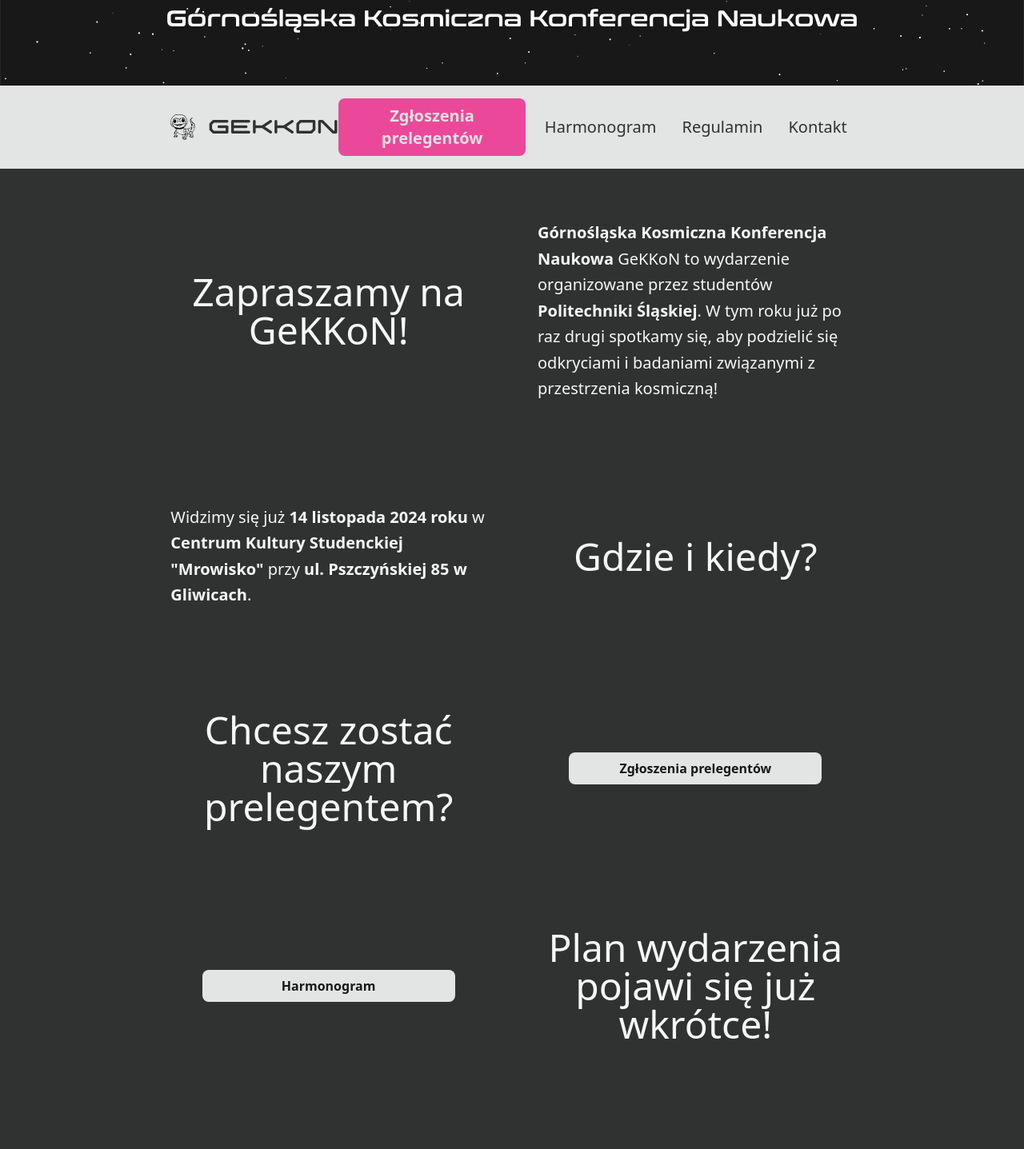
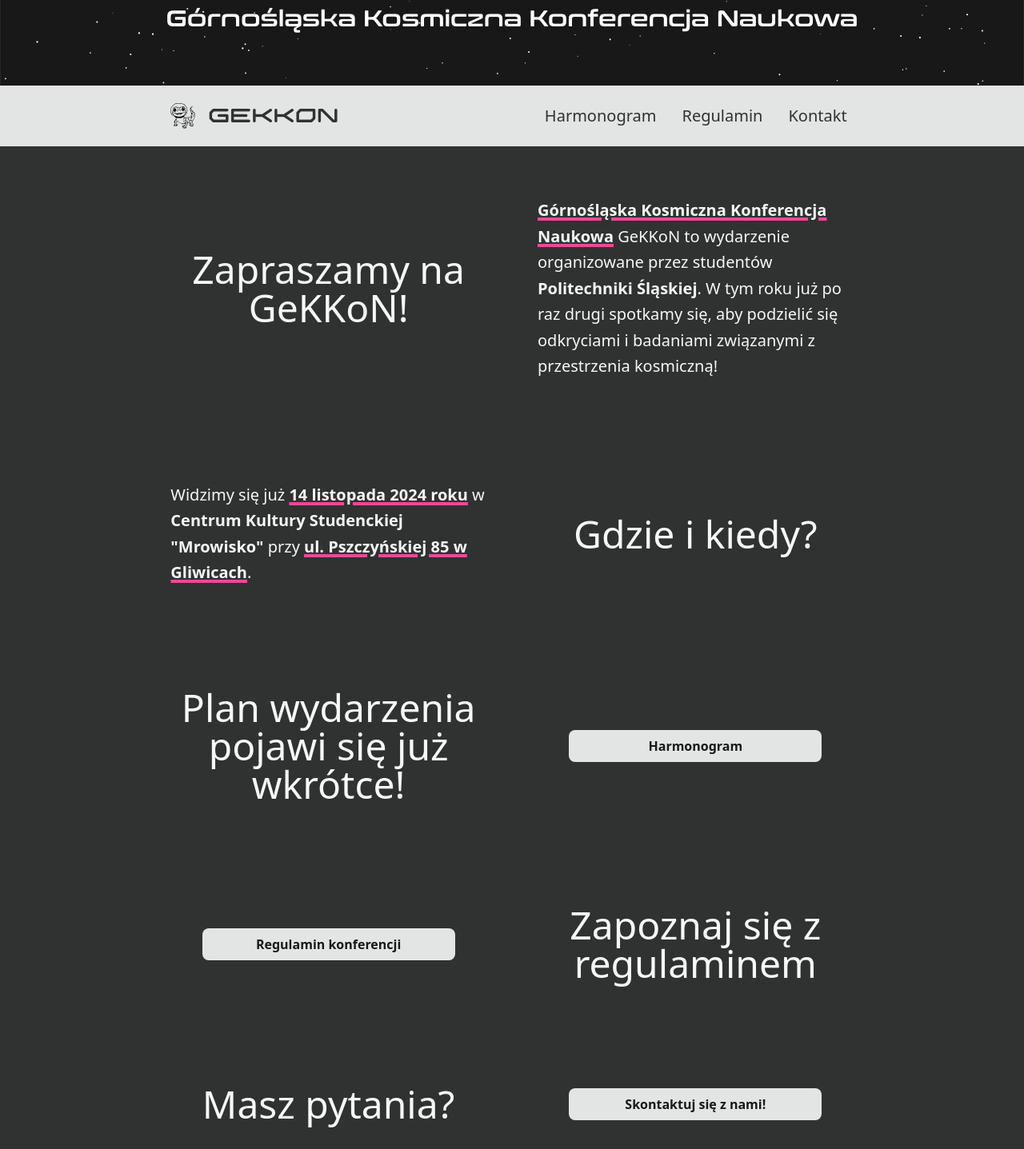
Before and after one commit to RadekJedrzejczyk/gekkon-website, a Vue app: page / in a window 1280 px wide. Shown: the part 460-1897 px from the top of the page at 80% size. Built offline with nearby package versions, Linux system fonts and the light colour scheme.

Commit message:
update main view content

```diff
--- a/src/components/NavBar.vue
+++ b/src/components/NavBar.vue
@@ -26,7 +26,7 @@
         <router-link to="/" @click="isOpened = false"><LogoComponent /></router-link>
         <!-- Desktop menu -->
         <div class="hidden text-xl lg:flex lg:items-center">
-          <SpeakerLink :cell="false" />
+          <!-- <SpeakerLink :cell="false" /> -->
           <NavItems :eachClass="`ml-4 ${navItemClass}`" />
         </div>
         <!-- Burger button -->
@@ -41,7 +41,7 @@
         v-if="isOpened"
         class="grid gap-4 grid-cols-1 my-4 justify-items-end text-lg pt-8 lg:hidden"
       >
-        <SpeakerLink :cell="false" />
+        <!-- <SpeakerLink :cell="false" /> -->
         <NavItems :eachClass=navItemClass />
       </div>
     </div>
--- a/src/components/cells/AboutText.vue
+++ b/src/components/cells/AboutText.vue
@@ -5,7 +5,7 @@
 <template>
   <TextCell>
     <p>
-      <span class="font-bold">Górnośląska Kosmiczna Konferencja Naukowa</span> GeKKoN to wydarzenie
+      <span class="font-bold underline decoration-accent-500 decoration-4">Górnośląska Kosmiczna Konferencja Naukowa</span> GeKKoN to wydarzenie
       organizowane przez studentów <span class="font-bold">Politechniki Śląskiej</span>. W tym roku
       już po raz drugi spotkamy się, aby podzielić się odkryciami i badaniami związanymi z
       przestrzenia kosmiczną!
--- /dev/null
+++ b/src/components/cells/ContactLink.vue
@@ -0,0 +1,7 @@
+<script setup lang="ts">
+import LinkCell from '@/components/LinkCell.vue'
+</script>
+
+<template>
+  <LinkCell text="Skontaktuj się z nami!" link="contact" is-router/>
+</template>
--- a/src/components/cells/ContactText.vue
+++ b/src/components/cells/ContactText.vue
@@ -6,7 +6,7 @@
   <TextCell>
     <p>
       Skontaktuj się z nami!<br />
-      adres email: <span class="underline">gekkon@aegee-gliwice.com</span>
+      adres email: <span class="font-bold underline decoration-accent-500 decoration-4">gekkon@aegee-gliwice.com</span>
     </p>
   </TextCell>
 </template>
--- a/src/components/cells/PlaceTimeText.vue
+++ b/src/components/cells/PlaceTimeText.vue
@@ -5,9 +5,14 @@
 <template>
   <TextCell>
     <p>
-      Widzimy się już <span class="font-bold">14 listopada 2024 roku</span> w
-      <span class="font-bold">Centrum Kultury Studenckiej "Mrowisko"</span> przy
-      <span class="font-bold">ul. Pszczyńskiej 85 w Gliwicach</span>.
+      Widzimy się już
+      <span class="font-bold underline decoration-accent-500 decoration-4"
+        >14 listopada 2024 roku</span
+      >
+      w <span class="font-bold">Centrum Kultury Studenckiej "Mrowisko"</span> przy
+      <span class="font-bold underline decoration-accent-500 decoration-4"
+        >ul. Pszczyńskiej 85 w Gliwicach</span
+      >.
     </p>
   </TextCell>
 </template>
--- a/src/views/MainView.vue
+++ b/src/views/MainView.vue
@@ -5,23 +5,23 @@
 import AboutText from '@/components/cells/AboutText.vue'
 import PlaceTimeHeader from '@/components/cells/PlaceTimeHeader.vue'
 import PlaceTimeText from '@/components/cells/PlaceTimeText.vue'
-import SpeakerHeader from '@/components/cells/SpeakerHeader.vue'
-import SpeakerLink from '@/components/cells/SpeakerLink.vue'
+// import SpeakerHeader from '@/components/cells/SpeakerHeader.vue'
+// import SpeakerLink from '@/components/cells/SpeakerLink.vue'
 import ScheduleHeader from '@/components/cells/ScheduleHeader.vue'
 import ScheduleLink from '@/components/cells/ScheduleLink.vue'
 import RegulationsHeader from '@/components/cells/RegulationsHeader.vue'
 import RegulationsLink from '@/components/cells/RegulationsLink.vue'
 import ContactHeader from '@/components/cells/ContactHeader.vue'
-import ContactText from '@/components/cells/ContactText.vue'
+import ContactLink from '@/components/cells/ContactLink.vue'
 
 
 const items: Array<GridItem> = [
   { description: AboutHeader, object: AboutText },
   { description: PlaceTimeHeader, object: PlaceTimeText },
-  { description: SpeakerHeader, object: SpeakerLink },
+  // { description: SpeakerHeader, object: SpeakerLink },
   { description: ScheduleHeader, object: ScheduleLink },
   { description: RegulationsHeader, object: RegulationsLink },
-  { description: ContactHeader, object: ContactText }
+  { description: ContactHeader, object: ContactLink }
 ]
 </script>
 
```
